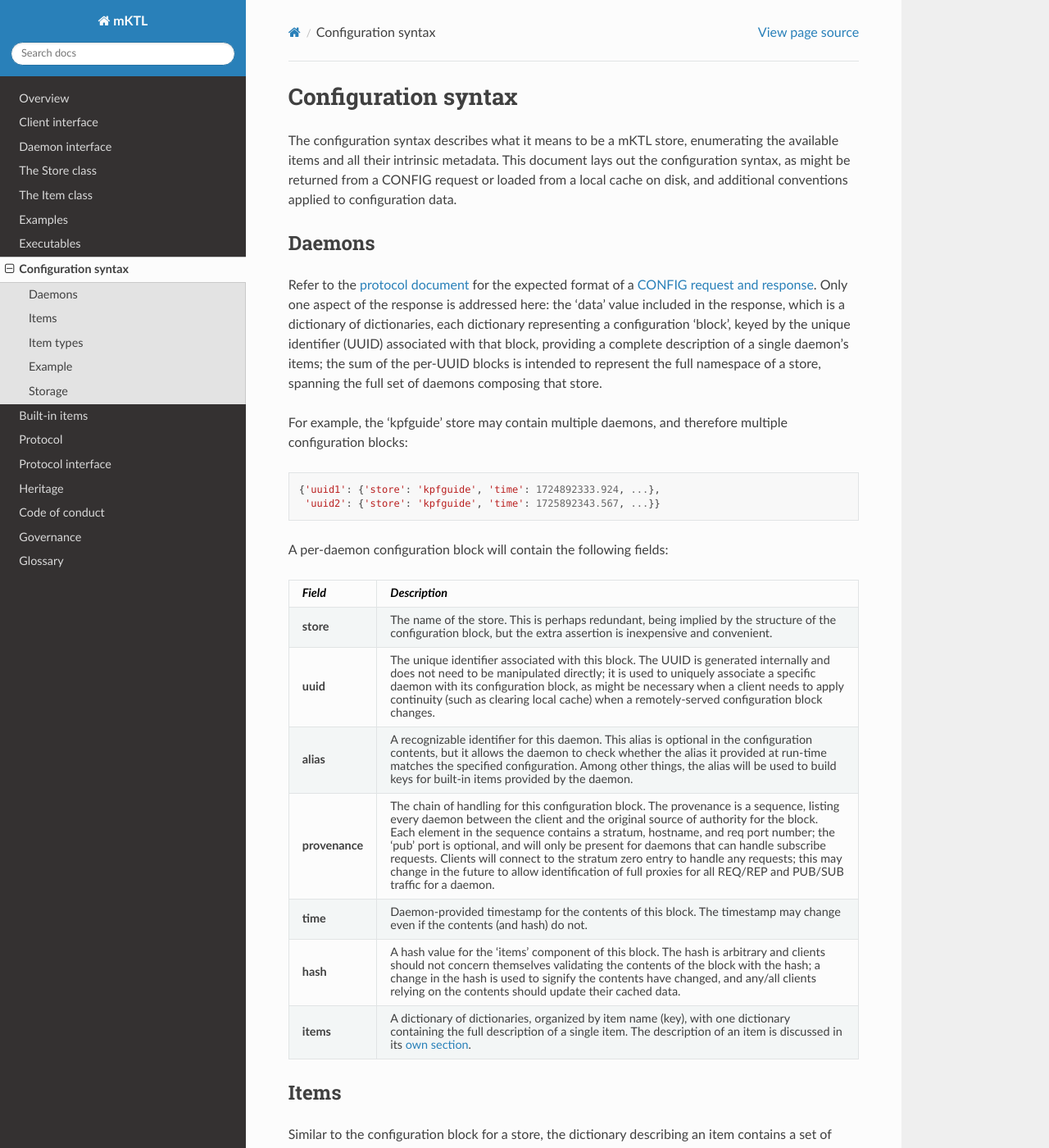
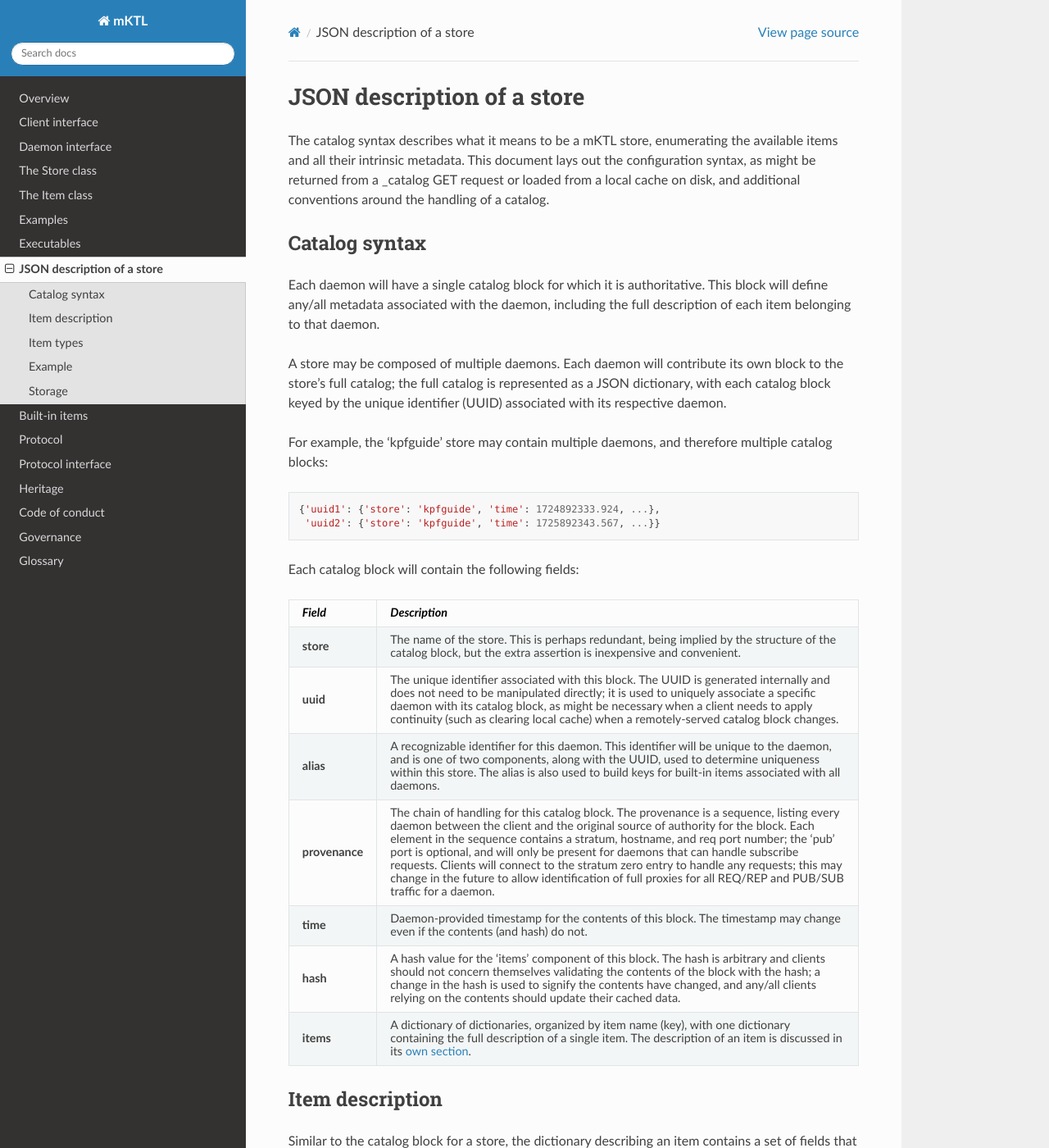
Before and after one commit to KeckObservatory/mKTL, a Sphinx documentation site: the page built from doc/catalog.rst, in a window 1280 px wide and 1400 px high. Shown: the whole window at 82% size. Built offline with Sphinx 7.4.7 and the Read the Docs theme 3.1.0, drawn with Linux system fonts in a browser that asks for light colours; some of the changed text lies outside the part shown.

Commit message:
Updating documentation to use 'catalog' and 'description' instead of 'configuration'.

```diff
--- a/doc/configuration.rst
+++ b/doc/catalog.rst
@@ -1,59 +1,58 @@
-.. _configuration:
+.. _catalog:
 
-Configuration syntax
-====================
+JSON description of a store
+===========================
 
-The configuration syntax describes what it means to be a mKTL store,
+The catalog syntax describes what it means to be a mKTL store,
 enumerating the available items and all their intrinsic metadata. This
 document lays out the configuration syntax, as might be returned from
-a CONFIG request or loaded from a local cache on disk, and additional
-conventions applied to configuration data.
+a _catalog GET request or loaded from a local cache on disk, and additional
+conventions around the handling of a catalog.
 
-Daemons
--------
+Catalog syntax
+--------------
 
-Refer to the :ref:`protocol document <protocol>` for the expected format
-of a :ref:`CONFIG request and response <request>`. Only one aspect of the
-response is addressed here: the 'data' value included in the response, which
-is a dictionary of dictionaries, each dictionary representing a configuration
-'block', keyed by the unique identifier (UUID) associated with that block,
-providing a complete description of a single daemon's items; the sum of the
-per-UUID blocks is intended to represent the full namespace of a store,
-spanning the full set of daemons composing that store.
+Each daemon will have a single catalog block for which it is authoritative.
+This block will define any/all metadata associated with the daemon, including
+the full description of each item belonging to that daemon.
+
+A store may be composed of multiple daemons. Each daemon will contribute its
+own block to the store's full catalog; the full catalog is represented as
+a JSON dictionary, with each catalog block keyed by the unique identifier
+(UUID) associated with its respective daemon.
 
 For example, the 'kpfguide' store may contain multiple daemons, and therefore
-multiple configuration blocks::
+multiple catalog blocks::
 
 	{'uuid1': {'store': 'kpfguide', 'time': 1724892333.924, ...},
 	 'uuid2': {'store': 'kpfguide', 'time': 1725892343.567, ...}}
 
-A per-daemon configuration block will contain the following fields:
+Each catalog block will contain the following fields:
 
 =============== ===============================================================
 *Field*         *Description*
 =============== ===============================================================
 **store**	The name of the store. This is perhaps redundant,
-		being implied by the structure of the configuration
+		being implied by the structure of the catalog
 		block, but the extra assertion is inexpensive and
 		convenient.
 
 **uuid**	The unique identifier associated with this block.
 		The UUID is generated internally and does not need
 		to be manipulated directly; it is used to uniquely
-		associate a specific daemon with its configuration
+		associate a specific daemon with its catalog
 		block, as might be necessary when a client needs
 		to apply continuity (such as clearing local cache)
-		when a remotely-served configuration block changes.
+		when a remotely-served catalog block changes.
 
 **alias**	A recognizable identifier for this daemon. This
-		alias is optional in the configuration contents,
-		but it allows the daemon to check whether the
-		alias it provided at run-time matches the
-		specified configuration. Among other things, the
-		alias will be used to build keys for built-in
-		items provided by the daemon.
+		identifier will be unique to the daemon, and is
+		one of two components, along with the UUID, used
+		to determine uniqueness within this store. The
+		alias is also used to build keys for built-in
+		items associated with all daemons.
 
-**provenance**	The chain of handling for this configuration
+**provenance**	The chain of handling for this catalog
 		block. The provenance is a sequence, listing every
 		daemon between the client and the original source
 		of authority for the block. Each element in the
@@ -85,10 +84,10 @@ A per-daemon configuration block will contain the following fields:
 
 .. _items:
 
-Items
------
+Item description
+----------------
 
-Similar to the configuration block for a store, the dictionary describing
+Similar to the catalog block for a store, the dictionary describing
 an item contains a set of fields that provide a complete description of the
 item.
 
@@ -97,7 +96,7 @@ item.
 =============== ===============================================================
 **key**		The unique name for this item. The uniqueness
 		constraint is applied across the entire store, not
-		just within this configuration block.
+		just within this catalog block.
 
 **type**	The data type for the value associated with this
 		item. The type is one of: boolean, bulk, enumerated,
@@ -194,7 +193,7 @@ JSON null value.
 
 **enumerated**		An integer value with a string representation
 			for each valid value. The valid enumerators are listed
-			in the 'enumerators' configuration property.
+			in the 'enumerators' description property.
 
 **mask**		An integer value with a string representation for each
 			of the possible bits in the integer. The enumerators
@@ -214,7 +213,7 @@ JSON null value.
 Example
 -------
 
-Here is a complete two-item example for what a configuration block may look
+Here is a complete two-item example for what a catalog block may look
 like for a store named 'pie'::
 
       {
@@ -257,9 +256,9 @@ Storage
 -------
 
 Configuration files are stored on-disk as part of a bootstrapping mechanism
-to prevent transmission of configuration blocks for every new connection.
+to prevent transmission of catalog blocks for every new connection.
 Two directory trees have been established; one, an automatic cache for any
-received configuration blocks, and two, a tree for configuration data used
+received catalog blocks, and two, a tree for meta data used
 by 'stratum 0' daemons providing authoritative access to a set of items.
 
 The MKTL_HOME environment variable, if set, determines the top-level directory
@@ -274,9 +273,9 @@ The cache directory structure is as follows::
         $MKTL_HOME/client/cache/some_store_name/some_uuid.json
         $MKTL_HOME/client/cache/some_store_name/some_other_uuid.json
 
-For each store name, each configuration block within a store is written to a
+For each store name, each catalog block within a store is written to a
 separate file, where each file is named for the UUID associated with that
-configuration block.
+catalog block.
 
 The daemon directory structure is as follows::
 
@@ -290,9 +289,9 @@ items it provides. The adjacent .uuid file is auto-generated; the only content
 of the file is a single UUID. If the .uuid file exists it will be used,
 regardless of its origins, but there is no need for the developer to establish
 it as part of the daemon's initial configuration. Unlike the cached client
-side configuration file, the daemon configuration file only includes the
-'items' component, the structure above that is missing. This would be the
-daemon-side .json file for the above two-item example::
+side catalog file, the daemon catalog file only includes the
+'items' component. This would be the daemon-side .json file for the above
+two-item example::
 
 	{
           "ANGLE": {
--- a/doc/index.rst
+++ b/doc/index.rst
@@ -20,7 +20,7 @@ applications that wish to query a daemon; the :ref:`daemon` focuses on
 the needs of a persistent application providing a structured interface to some
 well-defined entity, whether it is logical, hardware, or otherwise; and lastly,
 the maintainer view, focusing on mKTL internals such as the complete description
-of the mKTL :ref:`protocol` and :ref:`configuration`. To put it another way,
+of the mKTL :ref:`protocol` and :ref:`catalog`. To put it another way,
 the intent of mKTL is that users of the interface code should not need to
 be expert mKTL maintainers in order to successfully develop an application.
 
@@ -35,7 +35,7 @@ be expert mKTL maintainers in order to successfully develop an application.
    item
    examples
    executables
-   configuration
+   catalog
    built_ins
    protocol
    protocol_interface
```
